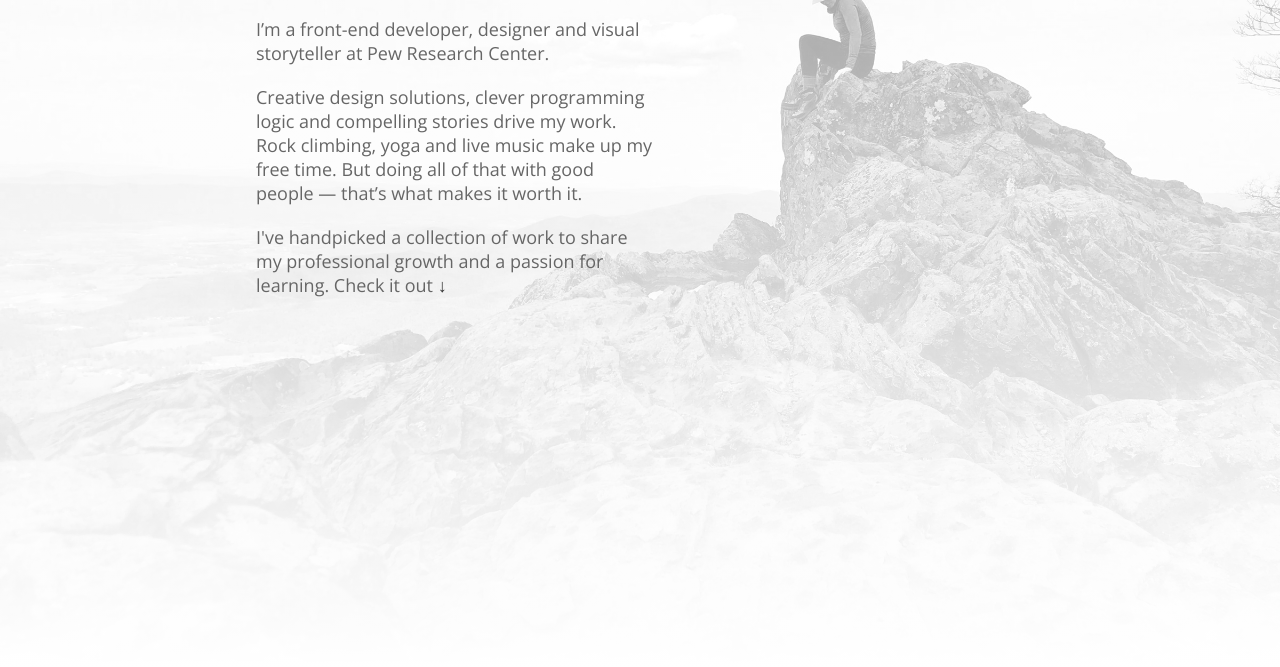
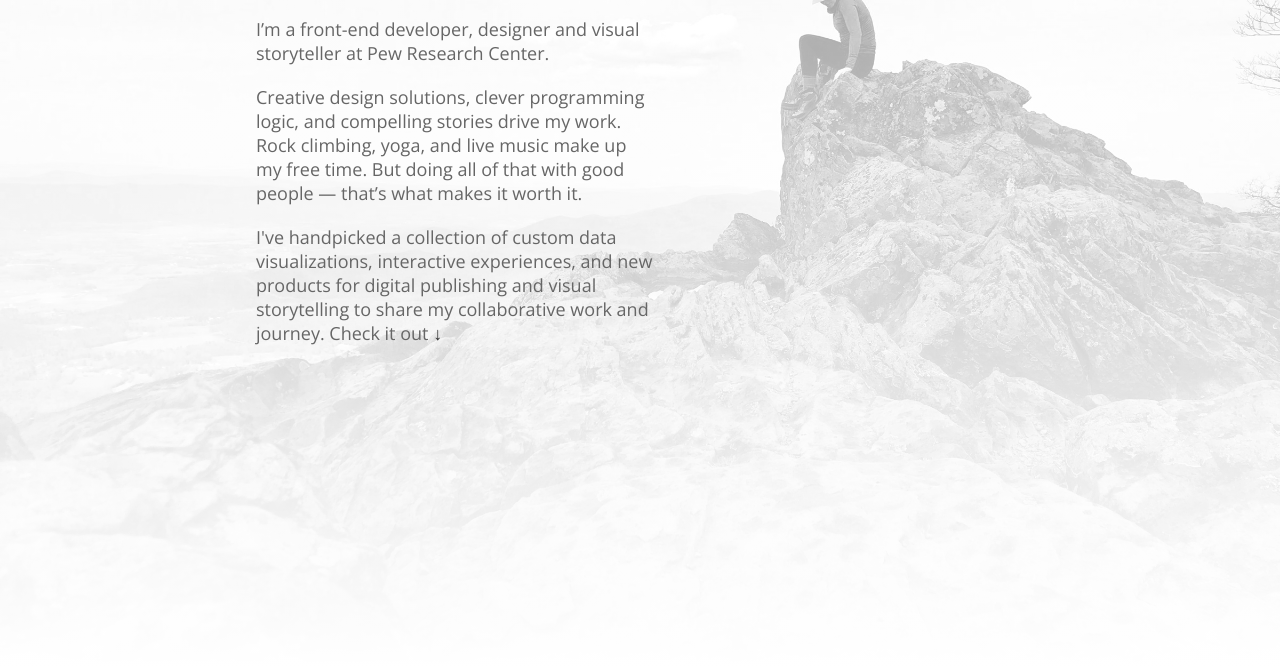
Before and after one commit to kristiwalker/portfolio, a website: page build/index.html in a window 1280 px wide. Shown: the part 133-800 px from the top of the page. Drawn offline with nearby package versions, Linux system fonts and the light colour scheme.

Commit message:
updates bio to include examples of work

```diff
--- a/build/index.html
+++ b/build/index.html
@@ -66,8 +66,8 @@
         <div class="content-container">
             <p class="weighted">Hi, I'm <span class="accented">Kristi Walker</span>.</p>
             <p>I’m a front-end developer, designer and visual storyteller at Pew Research Center.</p>
-            <p>Creative design solutions, clever programming logic and compelling stories drive my work. Rock climbing, yoga and live music make up my free time. But doing all of that with good people — that’s what makes it worth it.</p>
-            <p>I've handpicked a collection of work to share my professional growth and a passion for learning. Check it out <strong>&#8595;</strong></p>
+            <p>Creative design solutions, clever programming logic, and compelling stories drive my work. Rock climbing, yoga, and live music make up my free time. But doing all of that with good people — that’s what makes it worth it.</p>
+            <p>I've handpicked a collection of custom data visualizations, interactive experiences, and new products for digital publishing and visual storytelling to share my collaborative work and journey. Check it out <strong>&#8595;</strong></p>
         </div>
     </header>
 
```
